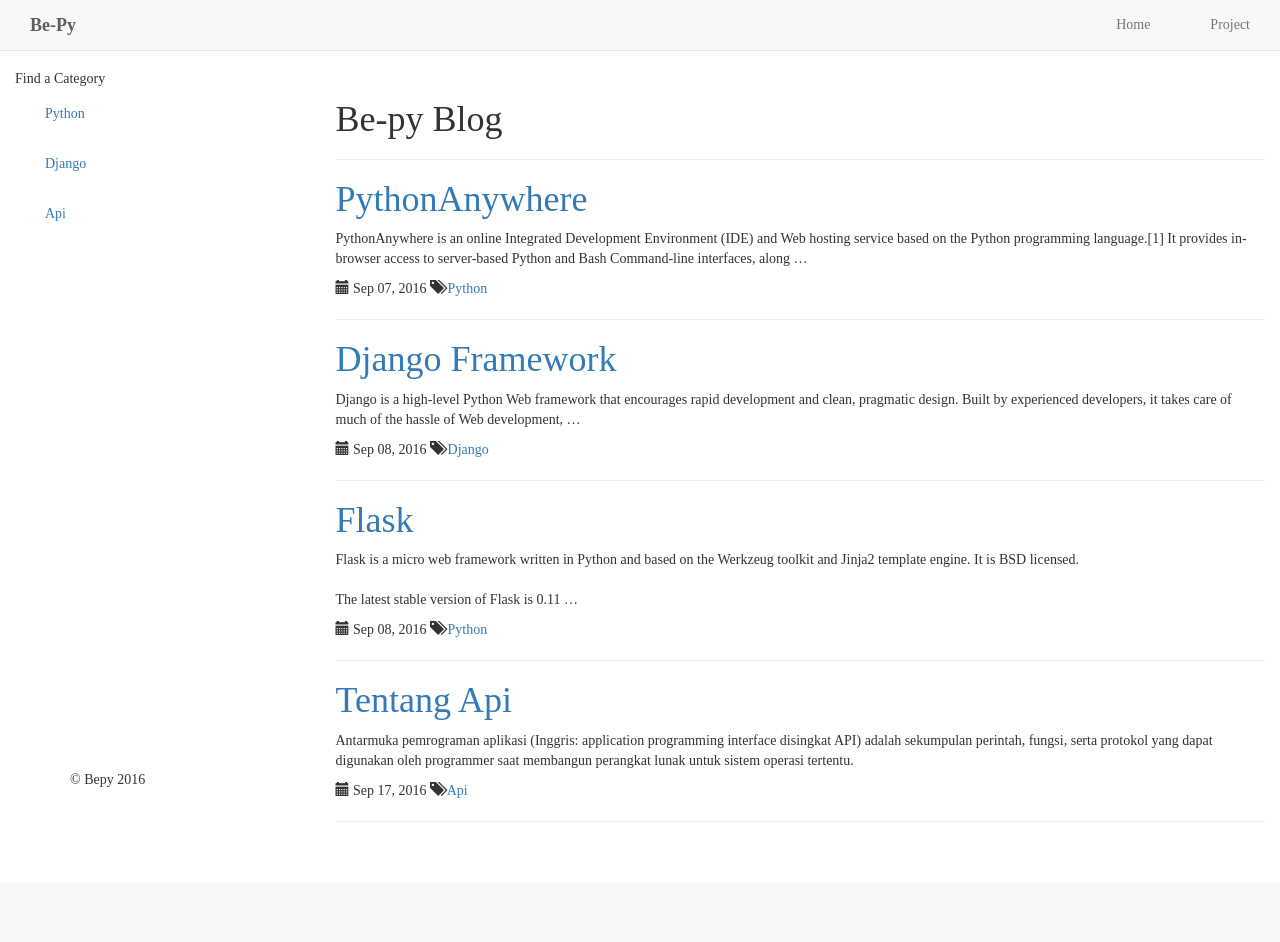
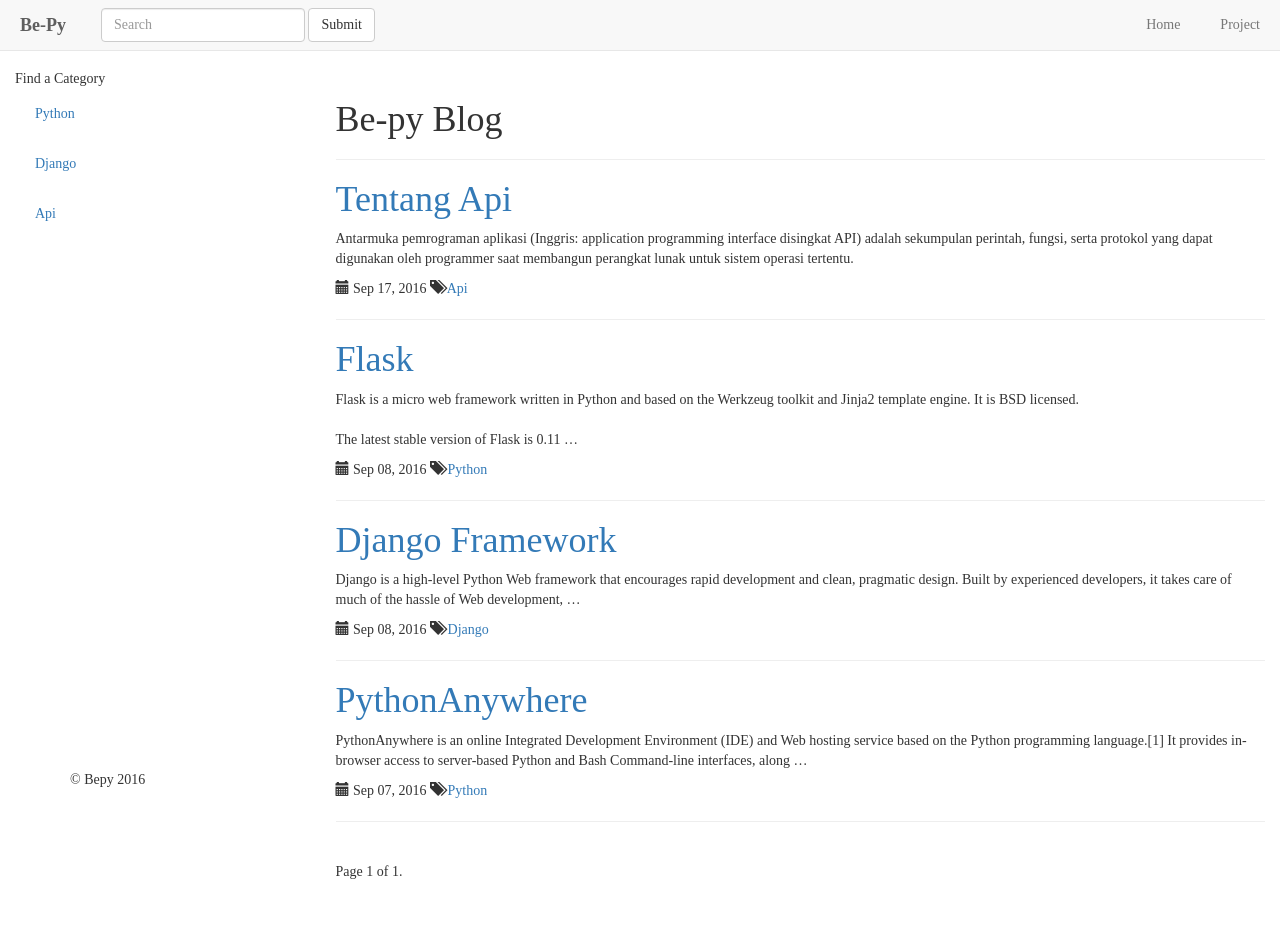
Before and after one commit to dimansion/bepy, a Django app: page /blog/ in a window 1280 px wide. Before the commit the page ends 798 px from the top, so only its background shows below. Run offline with Django 3.2, Linux system fonts and the light colour scheme; data comes from the database, SQL or seed files in the repository; both versions use the stored data as it was after the commit; some libraries are stand-ins or nearby versions; some web fonts are replaced.

Commit message:
add search function

```diff
--- a/blog/admin.py
+++ b/blog/admin.py
@@ -2,7 +2,7 @@
 from blog.models import Category, Post, Comment
 
 class PostAdmin(admin.ModelAdmin):
-    list_display = ('title', 'published_date',)
+    list_display = ('title', 'category','published_date',)
     prepopulated_fields = {'slug':('title',)}
 
 class CategoryAdmin(admin.ModelAdmin):
--- a/blog/views.py
+++ b/blog/views.py
@@ -1,12 +1,29 @@
 from django.http import HttpResponse
 from django.shortcuts import render, get_object_or_404, redirect
 from blog.models import Category, Post
+from django.core.paginator import Paginator, EmptyPage, PageNotAnInteger
+from django.db.models import Q
 
 def index(request):
     category_list = Category.objects.order_by('name')
-    posts = Post.objects.all
+    posts_lists = Post.objects.order_by('-published_date')
+    query = request.GET.get("q")
+    if query:
+        posts_lists = posts_lists.filter(Q(title__icontains=query)|Q(text__icontains=query)).distinct()
+    paginator = Paginator(posts_lists, 10) # Show 25 contacts per page
+
+    page = request.GET.get('page')
+    try:
+        posts = paginator.page(page)
+    except PageNotAnInteger:
+        # If page is not an integer, deliver first page.
+        posts = paginator.page(1)
+    except EmptyPage:
+        # If page is out of range (e.g. 9999), deliver last page of results.
+        posts = paginator.page(paginator.num_pages)
     context_dict = {'categories': category_list, 'posts': posts }
     return render(request, 'blog/post_list.html', context_dict)
+
 
 def category(request, category_name_slug):
     context_dict = {}
--- a/static/css/style.css
+++ b/static/css/style.css
@@ -3,7 +3,7 @@
 }
 
 .navbar-brand, .nav > li > a{
-	padding: 15px 30px;
+	padding: 15px 20px;
 }
 
 .brands {
--- a/templates/blog/base.html
+++ b/templates/blog/base.html
@@ -48,8 +48,13 @@
           <ul class="nav navbar-nav navbar-right">
                 <li><a href="{% url 'index' %}">Home</a></li>
                 <li><a href="/project">Project</a></li>
-
-              </ul>
+          </ul>
+          <form class="navbar-form navbar-left" method='GET' action=''>
+            <div class="form-group">
+            <input type="text" name ='q' class="form-control" placeholder="Search" value="{{ request.GET.q }}">
+            </div>
+            <button type="submit" class="btn btn-default">Submit</button>
+          </form>
         </div>
       </div>
     </div>
--- a/templates/blog/post_list.html
+++ b/templates/blog/post_list.html
@@ -20,5 +20,20 @@
                 {% endfor %}
             </div>
 
+    <div class="pagination">
+        <span class="step-links">
+            {% if posts.has_previous %}
+                <a href="?page={{ posts.previous_page_number }}">previous</a>
+            {% endif %}
+
+            <span class="current">
+                Page {{ posts.number }} of {{ posts.paginator.num_pages }}.
+            </span>
+
+            {% if posts.has_next %}
+                <a href="?page={{ posts.next_page_number }}">next</a>
+            {% endif %}
+        </span>
+    </div>
 
 {% endblock %}
--- a/templates/project/post_list.html
+++ b/templates/project/post_list.html
@@ -10,7 +10,7 @@
   {% for post in posts %}
   <div class="col-sm-6 col-md-4">
     <div class="thumbnail">
-      <img src="{{ post.image.url }}" alt="...">
+      <a href="{% url 'page_detail' post.slug  %}"><img class="img-thumbnail" src="{{ post.image.url }}" alt="{{ post.title }}"></a>
       <div class="caption">
         <h3>{{ post.title }}</h3>
         <p>{{ post.description|linebreaksbr|truncatechars:100 }}</p>
```
Also changed, not shown: db.sqlite3.
